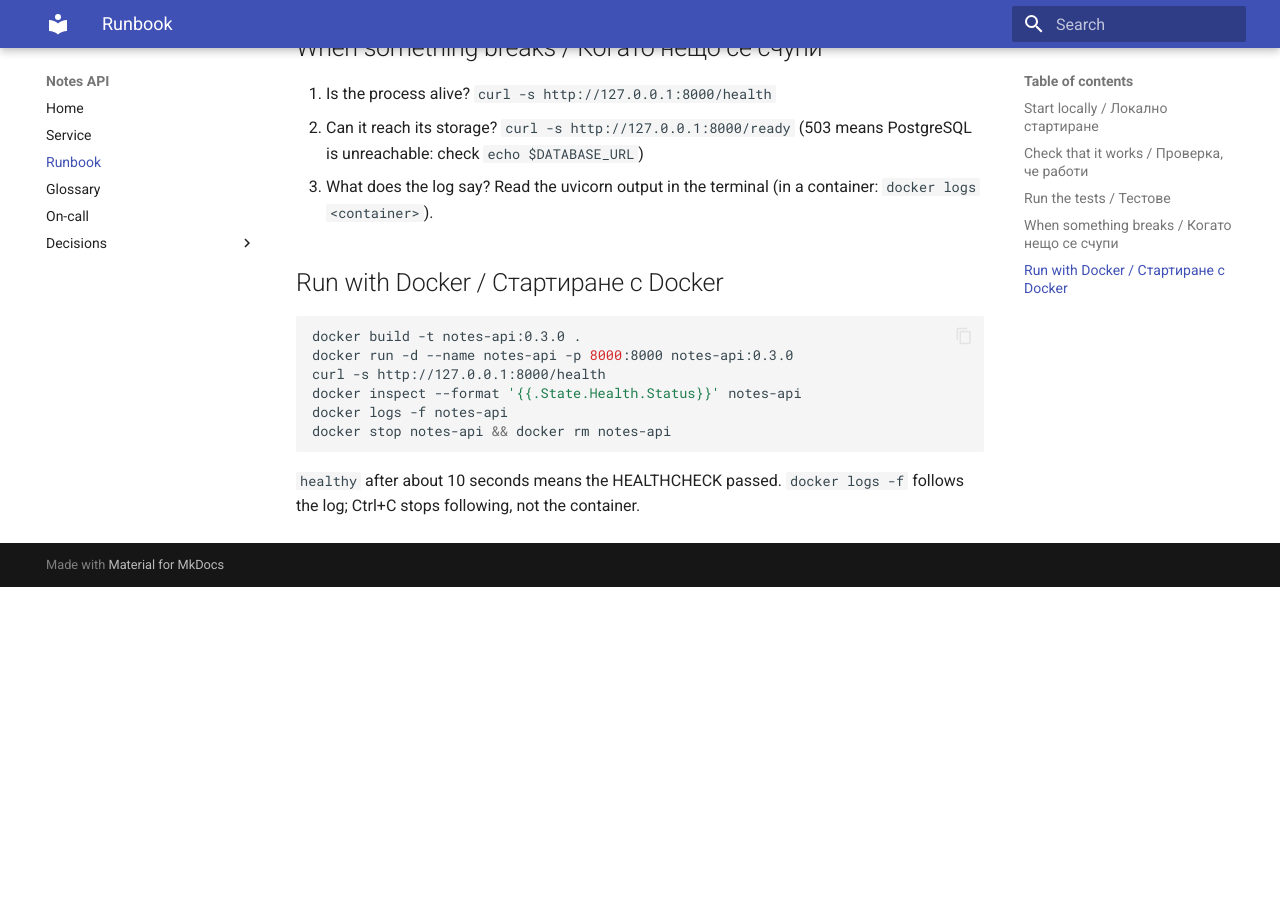
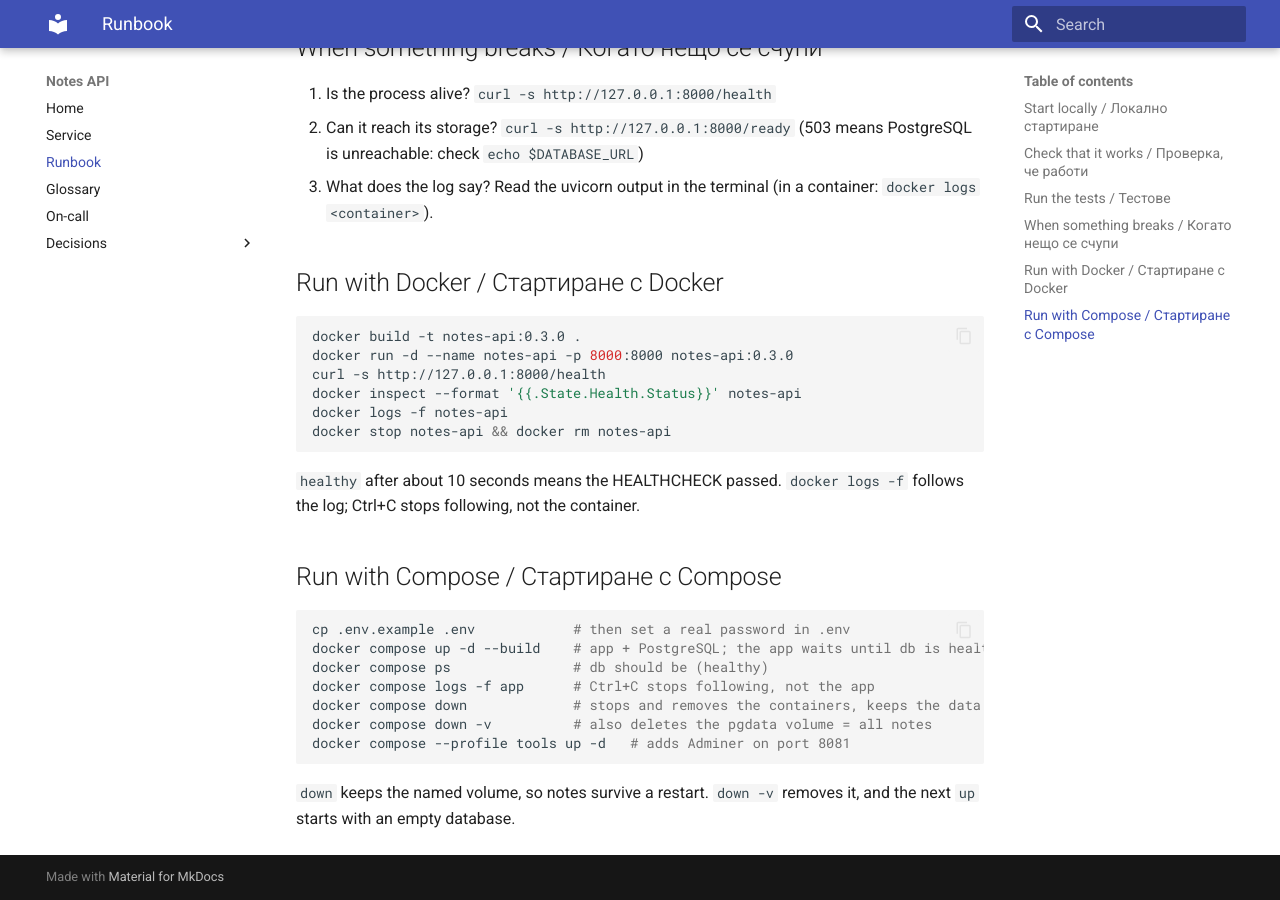
Before and after one commit to borkatah/devops-labs-fn371223025, an MkDocs documentation site: the page built from docs/runbook.md, in a window 1280 px wide and 900 px high, scrolled down 622 px. Built offline with MkDocs 1.6.1 and Material for MkDocs 9.7.7, drawn with Linux system fonts in a browser that asks for light colours; before the commit the page ends 1209 px from its top, so only the background shows below that.

Commit message:
Lab 4: Run with Compose in the runbook (#44)

```diff
--- a/docs/runbook.md
+++ b/docs/runbook.md
@@ -40,3 +40,17 @@ docker stop notes-api && docker rm notes-api
 ~~~
 
 `healthy` after about 10 seconds means the HEALTHCHECK passed. `docker logs -f` follows the log; Ctrl+C stops following, not the container.
+
+## Run with Compose / Стартиране с Compose
+
+~~~bash
+cp .env.example .env            # then set a real password in .env
+docker compose up -d --build    # app + PostgreSQL; the app waits until db is healthy
+docker compose ps               # db should be (healthy)
+docker compose logs -f app      # Ctrl+C stops following, not the app
+docker compose down             # stops and removes the containers, keeps the data
+docker compose down -v          # also deletes the pgdata volume = all notes
+docker compose --profile tools up -d   # adds Adminer on port 8081
+~~~
+
+`down` keeps the named volume, so notes survive a restart. `down -v` removes it, and the next `up` starts with an empty database.
```
Also changed, not shown: CHANGELOG.md (+5 -0 lines).
